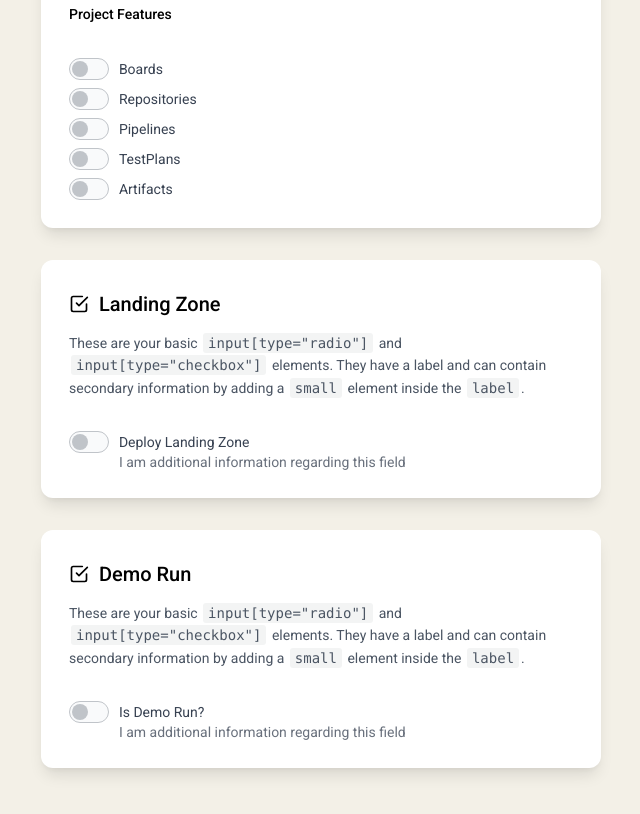
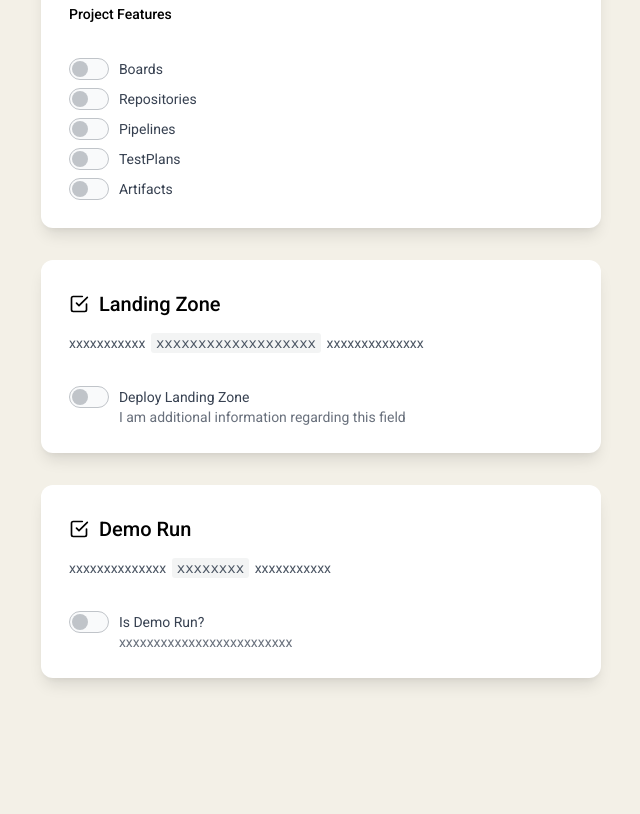
Before and after one commit to PM-Santos/PM-Santos.github.io, a plain HTML site: page index.html in a window 1280 px wide. Shown: the part 2363-3177 px from the top of the page, without its empty margins (463-1103 px from the left). After the commit the page ends 3113 px from the top, so only its background shows below. Drawn offline with nearby package versions, Linux system fonts and the light colour scheme.

Commit message:
Update index.html

```diff
--- a/index.html
+++ b/index.html
@@ -343,10 +343,7 @@
         Landing Zone
       </h1>
       <p>
-        These are your basic <code>input[type="radio"]</code> and
-        <code>input[type="checkbox"]</code> elements. They have a label and
-        can contain secondary information by adding a
-        <code>small</code> element inside the <code>label</code>.
+        xxxxxxxxxxx <code>xxxxxxxxxxxxxxxxxxx</code> xxxxxxxxxxxxxx
       </p>
 
 
@@ -374,10 +371,8 @@
         Demo Run
       </h1>
       <p>
-        These are your basic <code>input[type="radio"]</code> and
-        <code>input[type="checkbox"]</code> elements. They have a label and
-        can contain secondary information by adding a
-        <code>small</code> element inside the <code>label</code>.
+        xxxxxxxxxxxxxx <code>xxxxxxxx</code> xxxxxxxxxxx
+
       </p>
 
 
@@ -387,7 +382,7 @@
           <input type="checkbox" id="check-4" class="switch" />
           <label for="check-4">
             Is Demo Run?
-            <small>I am additional information regarding this field</small>
+            <small>xxxxxxxxxxxxxxxxxxxxxxxxx</small>
           </label>
         </div>
       </fieldset>
```
